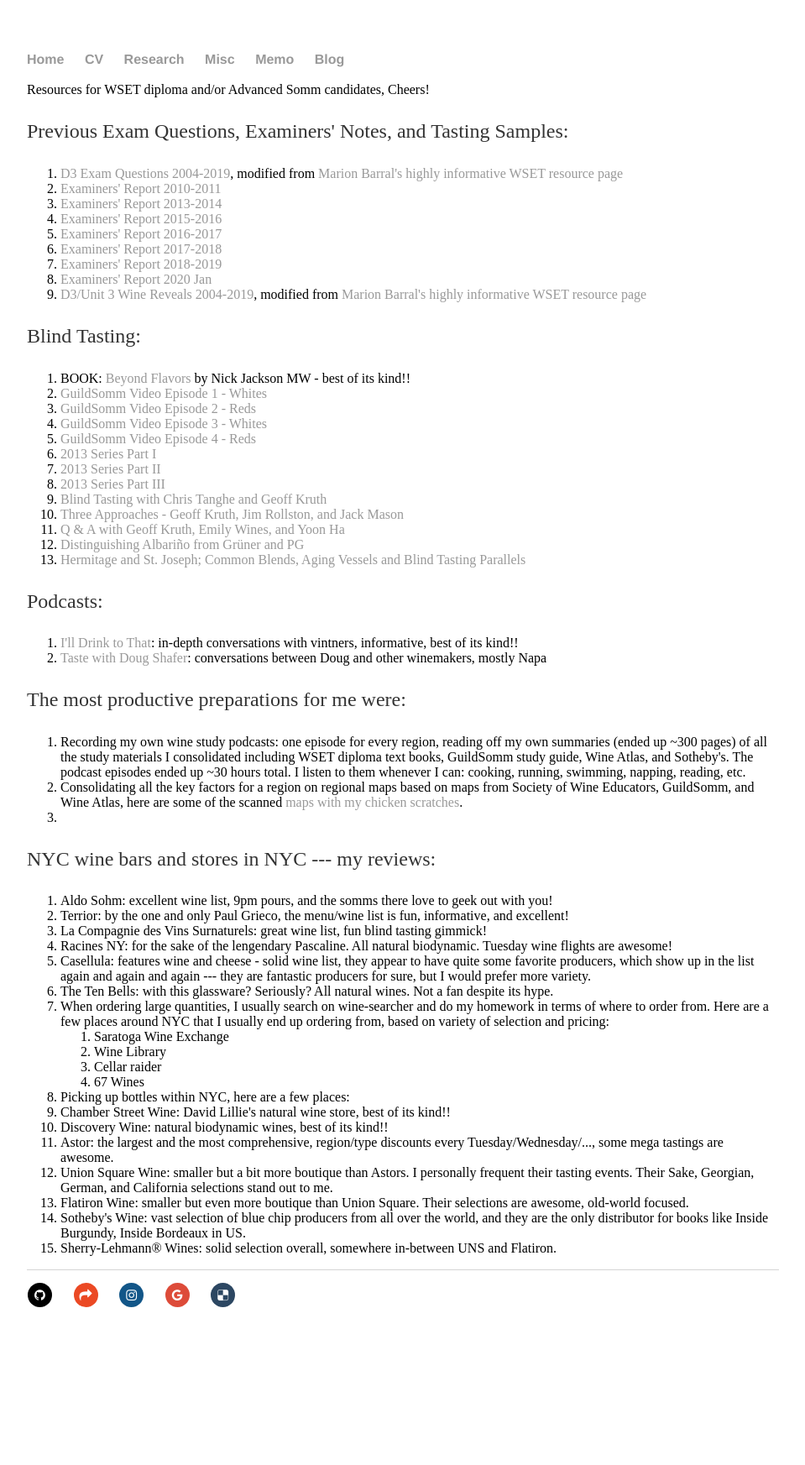
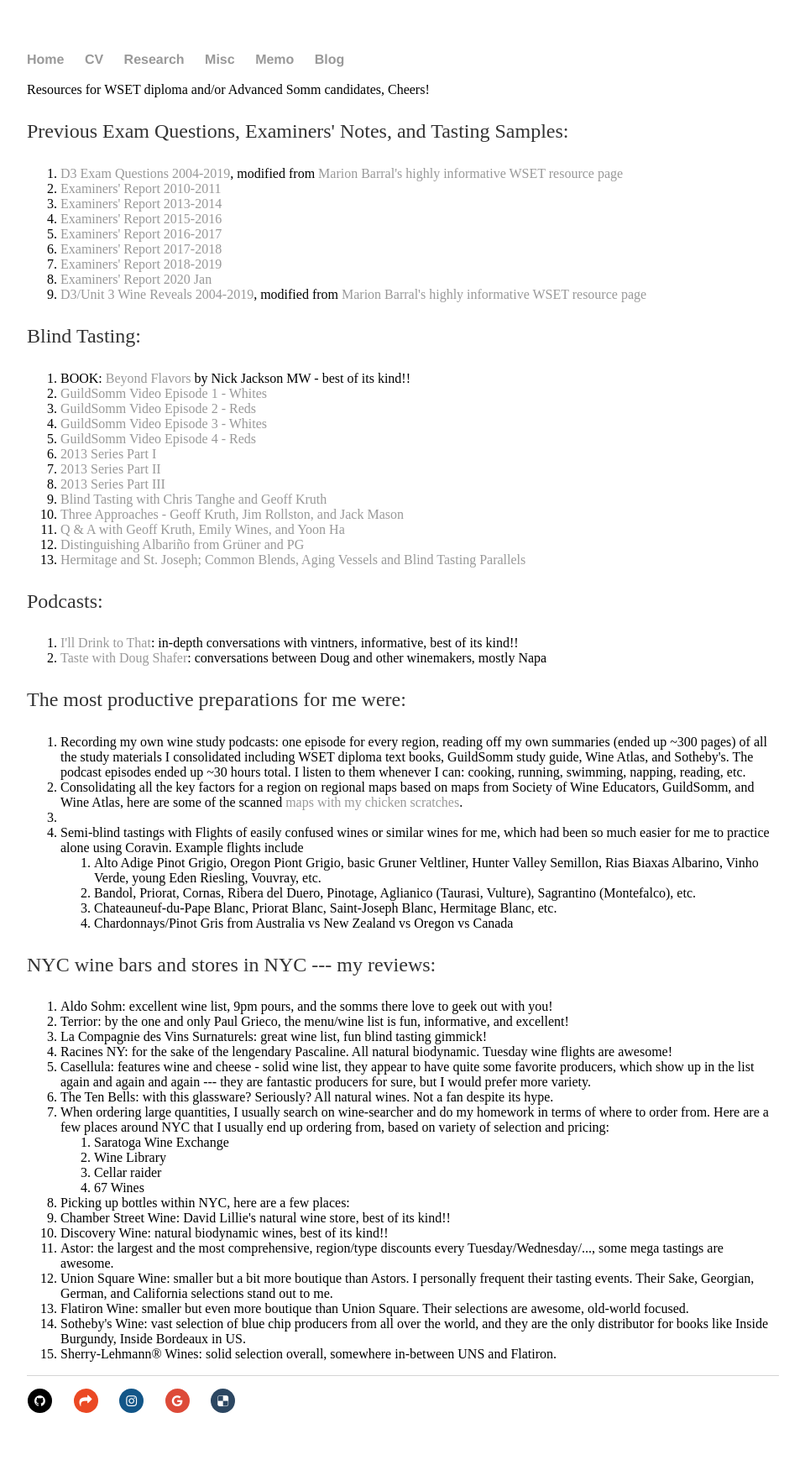
Before and after one commit to shenglih/shenglih.github.io, a Jekyll site: the page built from misc/wine_links.html, in a window 1280 px wide. Shown: the whole page at 84% size, without its empty margins (160-1119 px from the left). Built offline with Jekyll 4.4.1, drawn with Linux system fonts in a browser that asks for light colours; comment, search, counter and statistics services are not loaded; before the commit the page ends 1619 px from its top, so only the background shows below that.

Commit message:
Update wine_links.html

```diff
--- a/misc/wine_links.html
+++ b/misc/wine_links.html
@@ -43,6 +43,14 @@
 	<ol>
 		<li>Recording my own wine study podcasts: one episode for every region, reading off my own summaries (ended up ~300 pages) of all the study materials I consolidated including WSET diploma text books, GuildSomm study guide, Wine Atlas, and Sotheby's. The podcast episodes ended up ~30 hours total. I listen to them whenever I can: cooking, running, swimming, napping, reading, etc.</li>
 		<li>Consolidating all the key factors for a region on regional maps based on maps from Society of Wine Educators, GuildSomm, and Wine Atlas, here are some of the scanned <a href="/misc/wine_maps.pdf">maps with my chicken scratches</a>.<li>
+		<li>Semi-blind tastings with Flights of easily confused wines or similar wines for me, which had been so much easier for me to practice alone using Coravin. Example flights include </li>
+			<ol>
+				<li>Alto Adige Pinot Grigio, Oregon Piont Grigio, basic Gruner Veltliner, Hunter Valley Semillon, Rias Biaxas Albarino, Vinho Verde, young Eden Riesling, Vouvray, etc.</li>
+				<li>Bandol, Priorat, Cornas, Ribera del Duero, Pinotage, Aglianico (Taurasi, Vulture), Sagrantino (Montefalco), etc.</li>
+				<li>Chateauneuf-du-Pape Blanc, Priorat Blanc, Saint-Joseph Blanc, Hermitage Blanc, etc.</li>
+				<li>Chardonnays/Pinot Gris from Australia vs New Zealand vs Oregon vs Canada</li>
+
+			</ol>
 	</ol>
 
 
```
